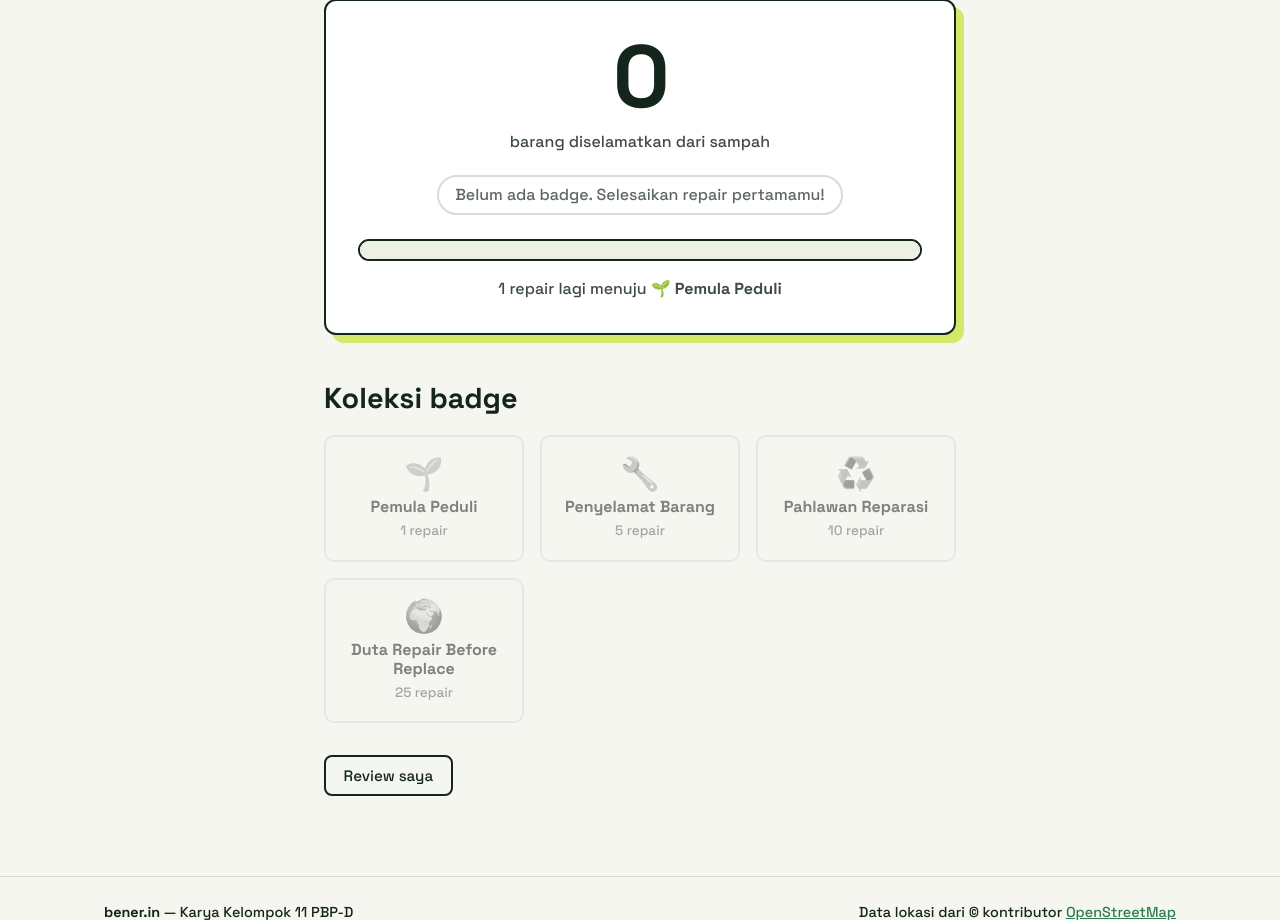
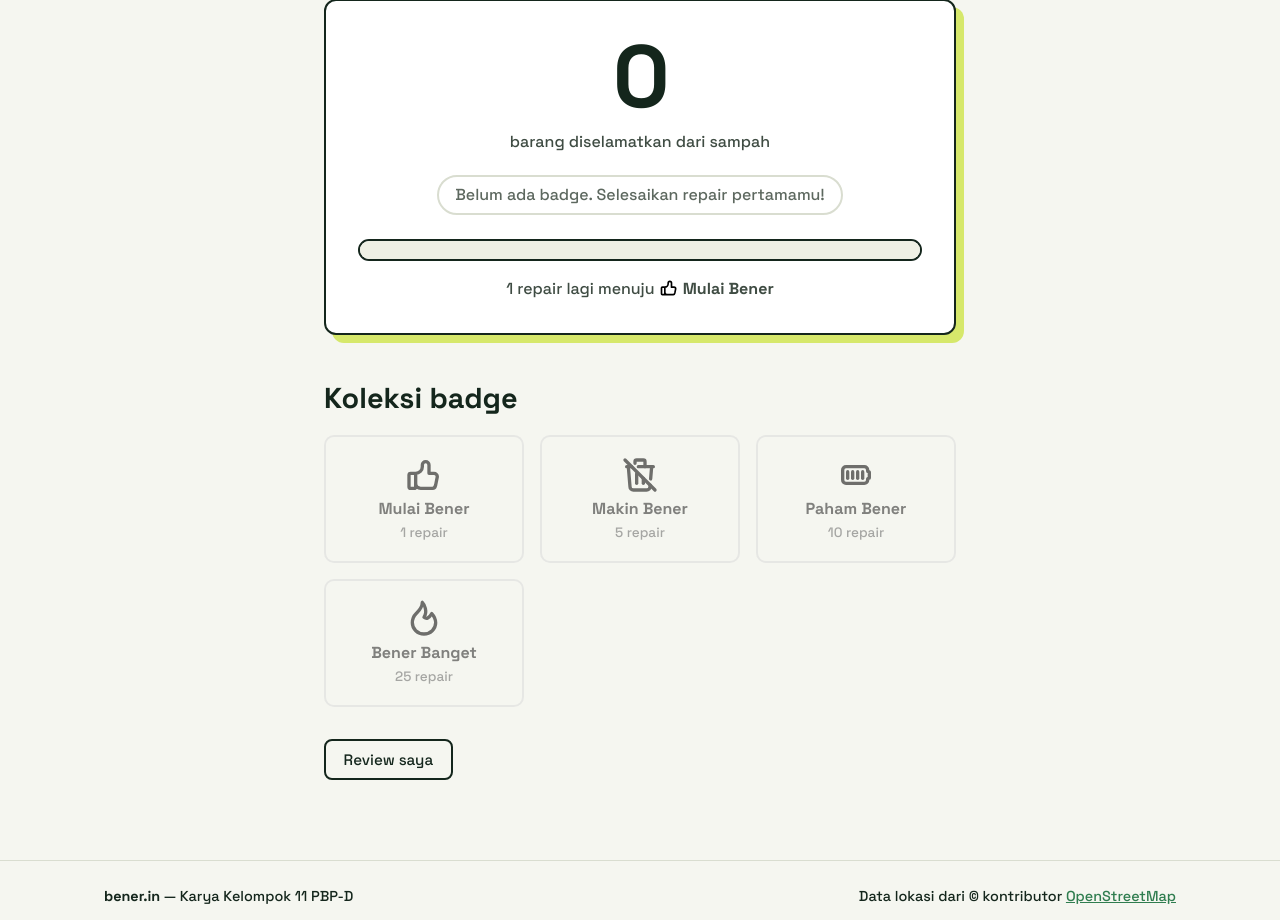
Before and after one commit to PBP-D-Kelompok-11/bener-in, a Django app: page /reviews/impact/ in a window 1280 px wide. Shown: the part 326-1246 px from the top of the page. Run offline with Django 5.2, Linux system fonts and the light colour scheme; the visitor is signed in with stand-in values (Sample User, id 1); data that the repository does not hold is empty.

Commit message:
feat: adding img impact tracker

```diff
--- a/reviews/impact.py
+++ b/reviews/impact.py
@@ -2,10 +2,10 @@
 """
 
 BADGES = [
-    {"name": "Pemula Peduli", "min": 1, "icon": "🌱"},
-    {"name": "Penyelamat Barang", "min": 5, "icon": "🔧"},
-    {"name": "Pahlawan Reparasi", "min": 10, "icon": "♻️"},
-    {"name": "Duta Repair Before Replace", "min": 25, "icon": "🌍"},
+    {"name": "Mulai Bener", "min": 1, "icon": "images/badges/thumb-up.svg"},
+    {"name": "Makin Bener", "min": 5, "icon": "images/badges/trash-off.svg"},
+    {"name": "Paham Bener", "min": 10, "icon": "images/badges/battery-4.svg"},
+    {"name": "Bener Banget", "min": 25, "icon": "images/badges/flame.svg"},
 ]
 
 
--- a/static/css/impact.css
+++ b/static/css/impact.css
@@ -1,5 +1,3 @@
-/* module E */
-
 main.tracker {
   max-width: 760px;
   margin: 0 auto;
@@ -116,8 +114,14 @@ main.tracker {
 }
 
 .badge__icon {
-  font-size: 2rem;
-  line-height: 1.2;
+  width: 40px;
+  height: 40px;
+}
+
+.tracker__icon {
+  width: 1.25em;
+  height: 1.25em;
+  vertical-align: -.25em;
 }
 
 .badge__name {
--- a/templates/reviews/impact_dashboard.html
+++ b/templates/reviews/impact_dashboard.html
@@ -20,7 +20,7 @@
 
     {% if summary.current_badge %}
       <div class="tracker__current">
-        <span aria-hidden="true">{{ summary.current_badge.icon }}</span>
+        <img class="tracker__icon" src="{% static summary.current_badge.icon %}" alt="" width="20" height="20">
         {{ summary.current_badge.name }}
       </div>
     {% else %}
@@ -32,7 +32,7 @@
     {% if summary.next_badge %}
       <p class="tracker__hint">
         {{ summary.remaining }} repair lagi menuju
-        <strong>{{ summary.next_badge.icon }} {{ summary.next_badge.name }}</strong>
+        <strong><img class="tracker__icon" src="{% static summary.next_badge.icon %}" alt="" width="20" height="20"> {{ summary.next_badge.name }}</strong>
       </p>
     {% else %}
       <p class="tracker__hint">Kamu sudah mencapai badge tertinggi. Terima kasih sudah peduli lingkungan!</p>
@@ -43,7 +43,7 @@
   <ul class="tracker__badges">
     {% for badge in summary.badges %}
       <li class="badge {% if badge.unlocked %}badge--unlocked{% else %}badge--locked{% endif %}">
-        <span class="badge__icon" aria-hidden="true">{{ badge.icon }}</span>
+        <img class="badge__icon" src="{% static badge.icon %}" alt="" width="40" height="40">
         <span class="badge__name">{{ badge.name }}</span>
         <span class="badge__req">{{ badge.min }} repair</span>
       </li>
```
Also changed, not shown: static/images/badges/battery-4.svg (added), static/images/badges/flame.svg (added), static/images/badges/thumb-up.svg (added), static/images/badges/trash-off.svg (added).
